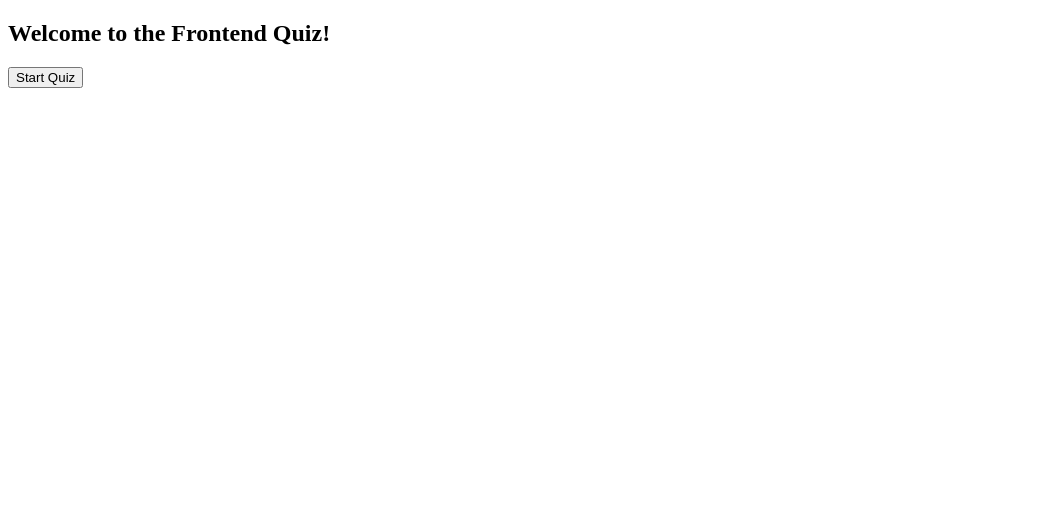
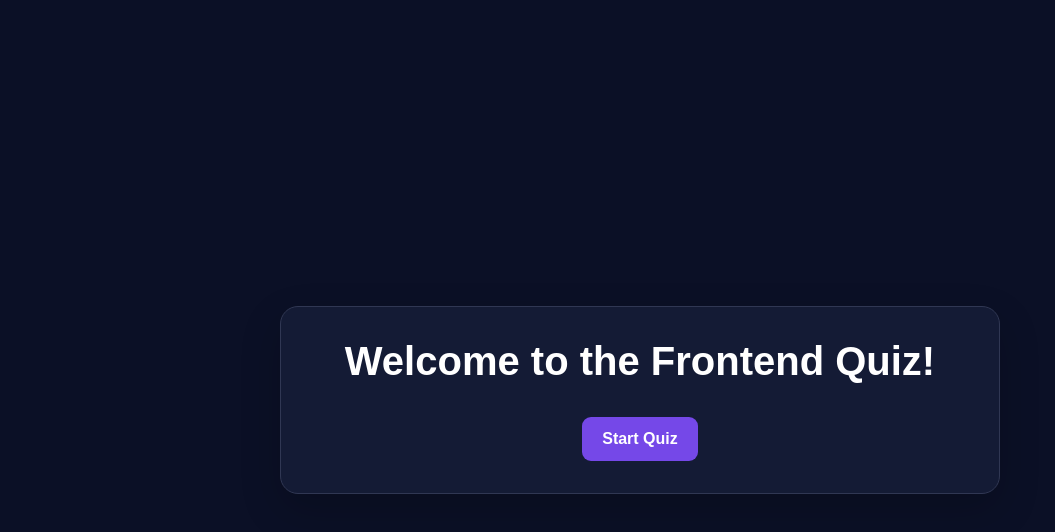
Before and after one commit to ravenpresado/quiz-app, a React (Vite) app: page / in a window 1280 px wide. Shown: the top 532 px of the page, without its empty margins (0-1055 px from the left). Built offline with nearby package versions, Linux system fonts and the light colour scheme; the HTML template or start-up script is replaced by a standard one.

Commit message:
Remove vertical scrollbar from quiz layout

```diff
--- a/src/index.css
+++ b/src/index.css
@@ -1,11 +1,302 @@
-import React from 'react';
-import ReactDOM from 'react-dom';
-import App from './App';
-import './App.css';
 
-ReactDOM.render(
-  <React.StrictMode>
-    <App />
-  </React.StrictMode>,
-  document.getElementById('root')
-);
+:root {
+    font-family: Arial, sans-serif;
+    color: #ffffff;
+    background: #0b1026;
+    font-synthesis: none;
+  }
+
+  * {
+    box-sizing: border-box;
+  }
+
+  body {
+    margin: 0;
+    min-width: 320px;
+    min-height: 100vh;
+    background: #0b1026;
+    color: #ffffff;
+  }
+
+  button {
+    font: inherit;
+    cursor: pointer;
+    transition: background 0.2s, transform 0.2s;
+  }
+
+  button:disabled {
+    opacity: 0.45;
+    cursor: not-allowed;
+  }
+
+  button:not(:disabled):hover {
+    transform: translateY(-2px);
+  }
+
+  .page {
+    min-height: 100vh;
+    display: flex;
+    justify-content: center;
+    align-items: center;
+    padding: 28px 16px;
+  }
+
+  .panel,
+  .quiz-panel {
+    width: 100%;
+    max-width: 720px;
+    padding: 32px;
+    border: 1px solid #303753;
+    border-radius: 18px;
+    background: #141b35;
+    box-shadow: 0 16px 40px #00000030;
+  }
+
+  .home-panel,
+  .results-panel {
+    text-align: center;
+  }
+
+  h1 {
+    margin-top: 0;
+    font-size: clamp(1.8rem, 5vw, 2.5rem);
+  }
+
+  h2 {
+    line-height: 1.5;
+  }
+
+  p {
+    color: #c6cce0;
+    line-height: 1.7;
+  }
+
+  .eyebrow {
+    color: #b9a4ff;
+    font-size: 0.8rem;
+    font-weight: bold;
+    letter-spacing: 2px;
+  }
+
+  .primary-button,
+  .secondary-button {
+    border: none;
+    border-radius: 9px;
+    padding: 13px 20px;
+    font-weight: bold;
+  }
+
+  .primary-button {
+    color: #ffffff;
+    background: #7548e8;
+  }
+
+  .primary-button:hover {
+    background: #8965f1;
+  }
+
+  .secondary-button {
+    color: #ffffff;
+    background: #303753;
+  }
+
+  .secondary-button:hover {
+    background: #414b70;
+  }
+
+  .quiz-header {
+    margin-bottom: 28px;
+  }
+
+  .quiz-header h1 {
+    margin-bottom: 8px;
+  }
+
+  .progress-section {
+    margin-bottom: 28px;
+  }
+
+  .progress-label {
+    display: flex;
+    justify-content: space-between;
+    margin-bottom: 10px;
+    color: #d6d9e8;
+    font-size: 0.9rem;
+  }
+
+  .progress-track {
+    height: 8px;
+    overflow: hidden;
+    border-radius: 20px;
+    background: #303753;
+  }
+
+  .progress-fill {
+    height: 100%;
+    border-radius: 20px;
+    background: #7548e8;
+    transition: width 0.25s;
+  }
+
+  .question-card {
+    padding: 22px;
+    border-radius: 14px;
+    background: #0f162e;
+  }
+
+  .answer-list {
+    display: grid;
+    gap: 12px;
+    margin-top: 22px;
+  }
+
+  .answer-option {
+    width: 100%;
+    padding: 15px;
+    border: 1px solid #414b70;
+    border-radius: 9px;
+    background: #1b2442;
+    color: #ffffff;
+    text-align: left;
+  }
+
+  .answer-option:hover,
+  .answer-option.selected {
+    border-color: #9878ff;
+    background: #5033a0;
+  }
+
+  .navigation {
+    display: flex;
+    justify-content: space-between;
+    gap: 12px;
+    margin-top: 24px;
+  }
+
+  .result-grid {
+    display: grid;
+    grid-template-columns: repeat(2, minmax(0, 1fr));
+    gap: 14px;
+    margin-top: 24px;
+    text-align: center;
+  }
+
+  .result-item {
+    display: flex;
+    flex-direction: column;
+    gap: 12px;
+    padding: 22px 12px;
+    border: 1px solid #303753;
+    border-radius: 12px;
+    background: #0f162e;
+  }
+
+  .result-item span {
+    color: #c6cce0;
+  }
+
+  .result-item strong {
+    font-size: 1.6rem;
+  }
+
+  .result-item.highlight {
+    border-color: #7548e8;
+  }
+
+  @media (max-width: 480px) {
+    .panel,
+    .quiz-panel {
+      padding: 20px;
+    }
+
+    .question-card {
+      padding: 16px;
+    }
+
+    .navigation {
+      flex-direction: column;
+    }
+
+    .navigation button {
+      width: 100%;
+    }
+
+    .result-grid {
+      gap: 8px;
+    }
+
+    .result-item {
+      padding: 16px 8px;
+    }
+  }
+
+
+/* Compact, square-like quiz layout */
+.quiz-page {
+  width: 100%;
+  min-height: 100vh;
+  padding: 20px;
+  display: flex;
+  flex-direction: column;
+  align-items: center;
+  justify-content: center;
+  background: #0b1026;
+  color: #ffffff;
+}
+
+.quiz-content {
+  width: 100%;
+  max-width: 600px;
+  height: 580px;
+  max-height: calc(100vh - 140px);
+  min-height: 400px;
+  overflow-y: hidden;
+}
+
+.quiz-header {
+  width: 100%;
+  max-width: 600px;
+  margin-bottom: 12px;
+}
+
+.quiz-content .progress-section {
+  margin-bottom: 8px;
+}
+
+.quiz-content .question-card {
+  padding: 18px;
+}
+
+.quiz-content .question-card h2 {
+  font-size: 18px;
+  line-height: 1.4;
+  margin-top: 8px;
+}
+
+.quiz-content .answer-list {
+  gap: 8px;
+  margin-top: 14px;
+}
+
+.quiz-content .answer-option {
+  padding: 11px 14px;
+}
+
+.quiz-content > .primary-button {
+  width: 100%;
+  margin-top: auto;
+  flex-shrink: 0;
+}
+
+@media (max-width: 600px) {
+  .quiz-page {
+    padding: 12px;
+  }
+
+  .quiz-content {
+    height: 580px;
+    max-height: 75vh;
+    min-height: 350px;
+    padding: 16px;
+  }
+}
```
